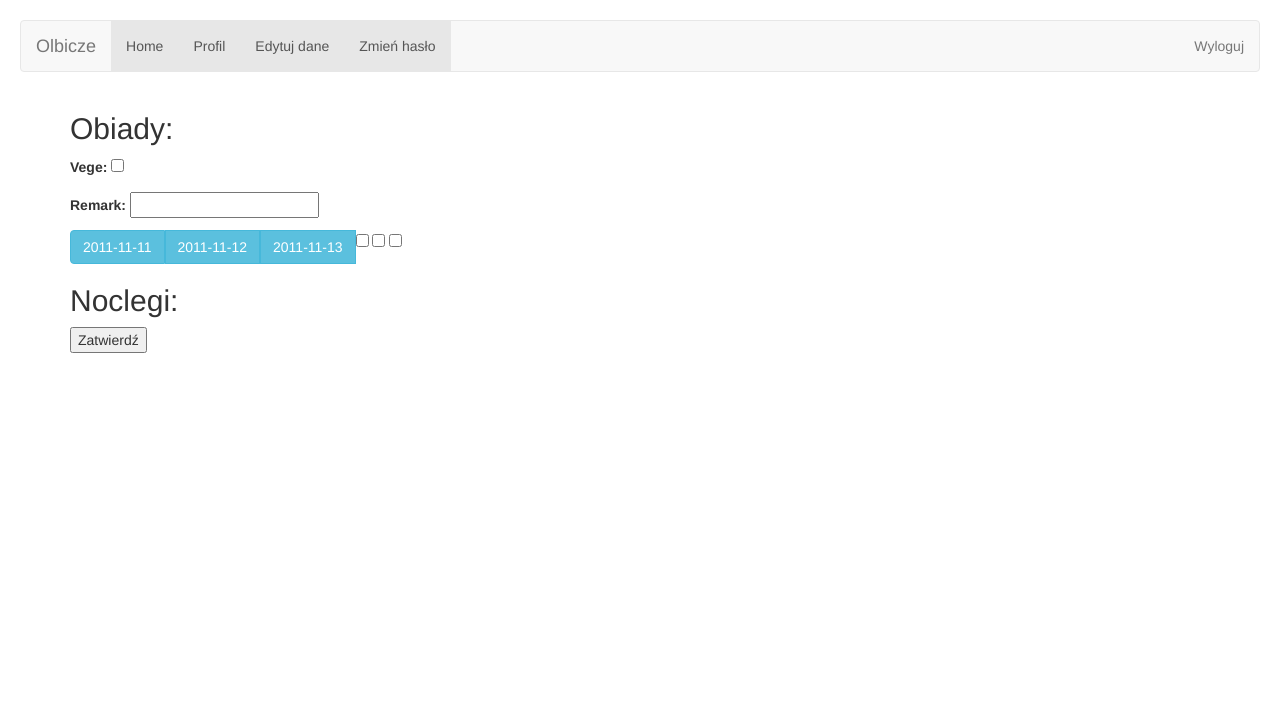
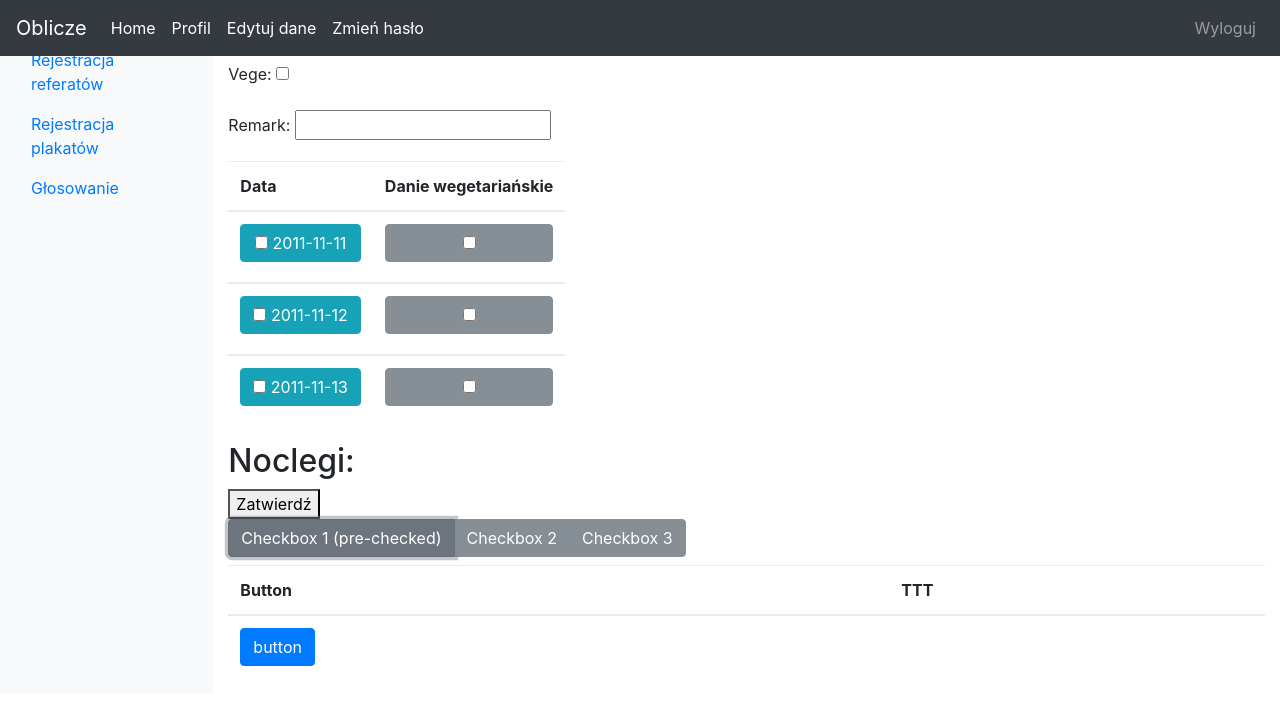
Before and after one commit to edytapawlak/oblicze-poll2, a Django app: page /accomodation/ in a window 1280 px wide. Shown: the top 705 px of the page. Run offline with Django 3.2, Linux system fonts and the light colour scheme; the visitor is signed in with stand-in values (Sample User, id 1); some libraries are stand-ins or nearby versions.

Commit message:
Basic template

```diff
--- a/accounts/templates/accomodation/edit_accomodation.html
+++ b/accounts/templates/accomodation/edit_accomodation.html
@@ -6,17 +6,62 @@
         <h2>Obiady:</h2>
         {{ form_dinner.as_p }}
 
-        <div class="btn-group" data-toggle="buttons">
+        <div class="btn-group-vertical" data-toggle="buttons">
+        <table class="table table-hover">
+        <thead>
+            <tr>
+                <th> Data</th>
+                <th> Danie wegetariańskie </th>
+            </tr>
+        </thead>
        {% for days in dates%}
-            <label class="btn btn-info">
+        <tbody>
+            <tr>
+                <td><label class="btn btn-info">
                     <input type="checkbox" name = "dates"  autocomplete="off" value ={{ days }}> {{ days }}
                     </label>
+                </td>
+                <td><label class="btn btn-secondary">
                     <input type="checkbox">
+                    </label>
+                </td>
+            </tr>
+        </tbody>
        {% endfor %}
+       </table>
        </div>
 
         <h2>Noclegi: </h2>
         {{ form_accomodation.as_p }}
         <button type = "submit">Zatwierdź</button>
+<br>
+       <div class="btn-group" data-toggle="buttons">
+  <label class="btn btn-secondary active">
+    <input type="checkbox" checked autocomplete="off"> Checkbox 1 (pre-checked)
+  </label>
+  <label class="btn btn-secondary">
+    <input type="checkbox" autocomplete="off"> Checkbox 2
+  </label>
+  <label class="btn btn-secondary">
+    <input type="checkbox" autocomplete="off"> Checkbox 3
+  </label>
+</div>
+
+<table class="table table-hover">
+    <thead>
+        <tr>
+            <th>Button</th>
+            <th> TTT </th>
+        </tr>
+    </thead>
+    <tbody>
+        <tr>
+            <td><button type="button" class="btn btn-primary">button</button></td>
+        </tr>
+    </tbody>
+</table>
+
+
+
     </form>
 {% endblock %}
--- a/accounts/templates/base.html
+++ b/accounts/templates/base.html
@@ -1,82 +1,85 @@
-<!DOCTYPE html>
+<!doctype html>
 <html lang="en">
   <head>
     <meta charset="utf-8">
-<meta http-equiv="X-UA-Compatible" content="IE=edge">
-<meta name="viewport" content="width=device-width, initial-scale=1">
+    <meta name="viewport" content="width=device-width, initial-scale=1, shrink-to-fit=no">
+    <meta name="description" content="">
+    <meta name="author" content="">
+
     {% block head %}
-<title>Example of Bootstrap 3 Static Navbar</title>
+    <title></title>
+    {% endblock %}
 
-{% endblock %}
-<link rel="stylesheet" href="https://maxcdn.bootstrapcdn.com/bootstrap/3.3.7/css/bootstrap.min.css">
-<script src="https://ajax.googleapis.com/ajax/libs/jquery/1.12.4/jquery.min.js"></script>
-<script src="https://maxcdn.bootstrapcdn.com/bootstrap/3.3.7/js/bootstrap.min.js"></script>
-<style type="text/css">
-    .bs-example{
-        margin: 20px;
-    }
-</style>
+    <!-- Bootstrap core CSS -->
+    <link rel="stylesheet" href="https://maxcdn.bootstrapcdn.com/bootstrap/4.0.0-beta.2/css/bootstrap.min.css" integrity="sha384-PsH8R72JQ3SOdhVi3uxftmaW6Vc51MKb0q5P2rRUpPvrszuE4W1povHYgTpBfshb" crossorigin="anonymous">
+    <!-- Custom styles for this template -->
+    {% load static %}
+    <link href="{% static 'accounts/style.css' %}" rel="stylesheet">
+  </head>
 
-</script>
+  <body>
+    <header>
+      <nav class="navbar navbar-expand-md navbar-dark fixed-top bg-dark">
+        <a class="navbar-brand" href="#">Oblicze</a>
+        <button class="navbar-toggler d-lg-none" type="button" data-toggle="collapse" data-target="#navbarsExampleDefault" aria-controls="navbarsExampleDefault" aria-expanded="false" aria-label="Toggle navigation">
+          <span class="navbar-toggler-icon"></span>
+        </button>
 
-<link rel="stylesheet" href="http://code.jquery.com/ui/1.11.0/themes/smoothness/jquery-ui.css">
-<script src="http://code.jquery.com/jquery-1.9.1.js"></script>
-<script src="http://code.jquery.com/ui/1.11.0/jquery-ui.js"></script>
-<script>
-$(document).ready(function() {
-    $('.datepicker').datepicker(
-                                {dateFormat: "dd/mm/yy",
-                                minDate: "11/11/17",
-                                maxDate: "17/11/17",
-                                changeMonth: false,
-                                changeYear: false,
-                                });
-});
-</script>
-
-
-</head>
-<body>
-<div class="bs-example">
-    <nav class="navbar navbar-default">
-        <!-- Brand and toggle get grouped for better mobile display -->
-        <div class="navbar-header">
-            <button type="button" data-target="#navbarCollapse" data-toggle="collapse" class="navbar-toggle">
-                <span class="sr-only">Toggle navigation</span>
-                <span class="icon-bar"></span>
-                <span class="icon-bar"></span>
-                <span class="icon-bar"></span>
-            </button>
-            <a href="/" class="navbar-brand">Olbicze</a>
-        </div>
-        <!-- Collection of nav links and other content for toggling -->
-        <div id="navbarCollapse" class="collapse navbar-collapse">
+        <div class="collapse navbar-collapse" id="navbarsExampleDefault">
             {% if user.is_authenticated %}
-            <ul class="nav navbar-nav">
-                <li class="active"><a href="/">Home</a></li>
-                <li class="active"><a href="{% url 'accounts:view_profile' %}">Profil</a></li>
-                <li class="active"><a href="{% url 'accounts:edit_profile' %}">Edytuj dane</a></li>
-                <li class="active"><a href="{% url 'accounts:change_password' %}">Zmień hasło</a></li>
+            <ul class="nav navbar-nav mr-auto">
+                <li class="active"><a class="nav-link"  href="/">Home</a></li>
+                <li class="active"><a class="nav-link" href="{% url 'accounts:view_profile' %}">Profil</a></li>
+                <li class="active"><a class="nav-link" href="{% url 'accounts:edit_profile' %}">Edytuj dane</a></li>
+                <li class="active"><a class="nav-link" href="{% url 'accounts:change_password' %}">Zmień hasło</a></li>
             </ul>
-            <ul class="nav navbar-nav navbar-right">
-                <li><a href="{% url 'accounts:logout' %}">Wyloguj</a></li>
+            <ul class="nav navbar-nav ml-auto">
+                <li><a class="nav-link" href="{% url 'accounts:logout' %}">Wyloguj</a></li>
             </ul>
             {% else %}
-            <ul class="nav navbar-nav">
-                <li class="active"><a href="/">Home</a></li>
+            <ul class="nav navbar-nav mr-auto">
+                <li class="active"><a class="nav-link"  href="/">Home</a></li>
             </ul>
-            <ul class="nav navbar-nav navbar-right">
-                <li><a href="{% url 'accounts:login' %}">Zaloguj się</a></li>
-                <li><a href="{% url 'accounts:register' %}">Zarejestruj się</a></li>
+            <ul class="nav navbar-nav ml-auto">
+                <li><a class="nav-link" href="{% url 'accounts:login' %}">Zaloguj się</a></li>
+                <li><a class="nav-link" href="{% url 'accounts:register' %}">Zarejestruj się</a></li>
             </ul>
             {% endif %}
         </div>
       </nav>
-<div class= "container">
+    </header>
+    <div class="container-fluid">
+      <div class="row">
+    {% if user.is_authenticated %}
+        <nav class="col-sm-3 col-md-2 d-none d-sm-block bg-light sidebar">
+          <ul class="nav nav-pills flex-column">
+            <li class="nav-item">
+              <a class="nav-link active" href="{% url 'accomodation:accomodation' %}">Obiady i noclegi<span class="sr-only">(current)</span></a>
+            </li>
+            <li class="nav-item">
+              <a class="nav-link" href="#">Rejestracja referatów</a>
+            </li>
+            <li class="nav-item">
+              <a class="nav-link" href="#">Rejestracja plakatów</a>
+            </li>
+            <li class="nav-item">
+              <a class="nav-link" href="#">Głosowanie</a>
+            </li>
+          </ul>
+        </nav>
+    {% endif %}
+        <main role="main" class="col-sm-9 ml-sm-auto col-md-10 pt-3">
             {% block body %}
             {% endblock %}
+        </main>
+      </div>
     </div>
 
-</div>
+    <!-- Bootstrap core JavaScript
+    ================================================== -->
+    <!-- Placed at the end of the document so the pages load faster -->
+    <script src="https://code.jquery.com/jquery-3.2.1.slim.min.js" integrity="sha384-KJ3o2DKtIkvYIK3UENzmM7KCkRr/rE9/Qpg6aAZGJwFDMVNA/GpGFF93hXpG5KkN" crossorigin="anonymous"></script>
+    <script src="https://cdnjs.cloudflare.com/ajax/libs/popper.js/1.12.3/umd/popper.min.js" integrity="sha384-vFJXuSJphROIrBnz7yo7oB41mKfc8JzQZiCq4NCceLEaO4IHwicKwpJf9c9IpFgh" crossorigin="anonymous"></script>
+    <script src="https://maxcdn.bootstrapcdn.com/bootstrap/4.0.0-beta.2/js/bootstrap.min.js" integrity="sha384-alpBpkh1PFOepccYVYDB4do5UnbKysX5WZXm3XxPqe5iKTfUKjNkCk9SaVuEZflJ" crossorigin="anonymous"></script>
   </body>
 </html>
```
Lines whose indentation alone changed are shown as unchanged.
